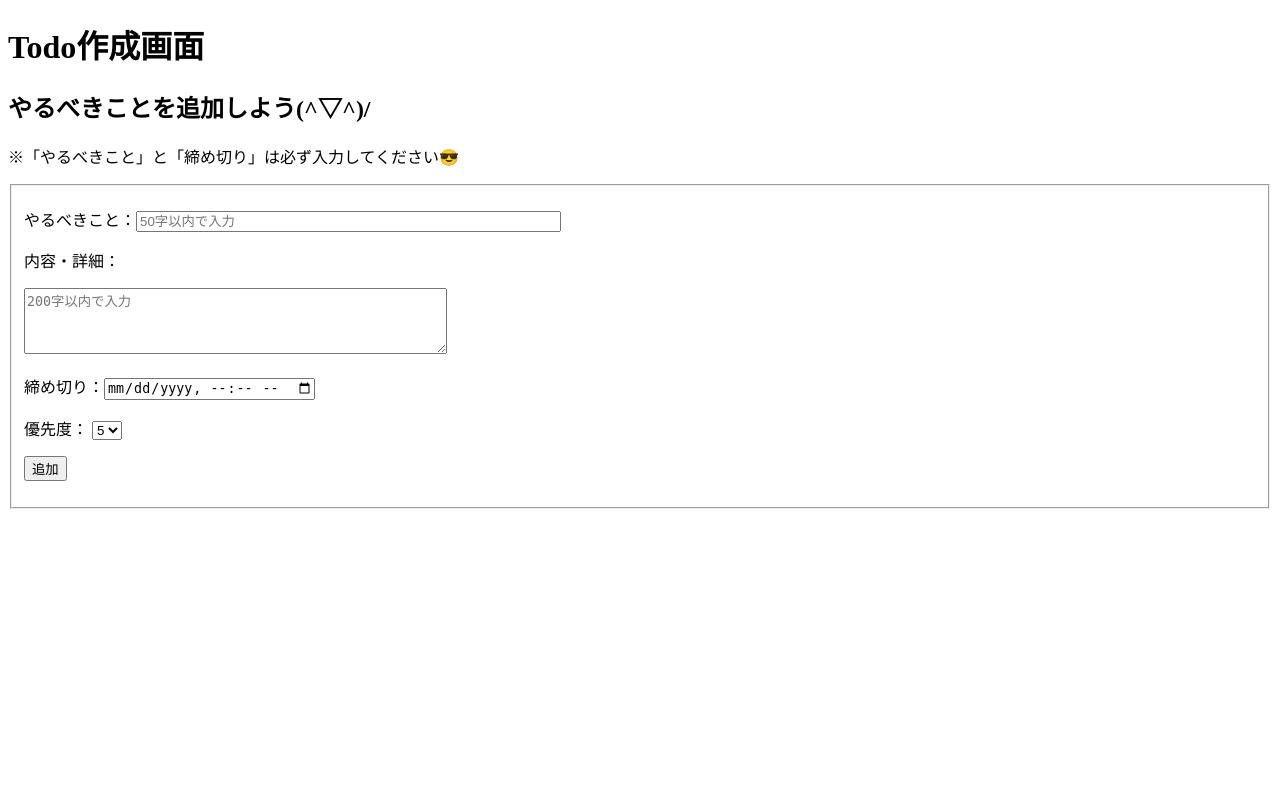
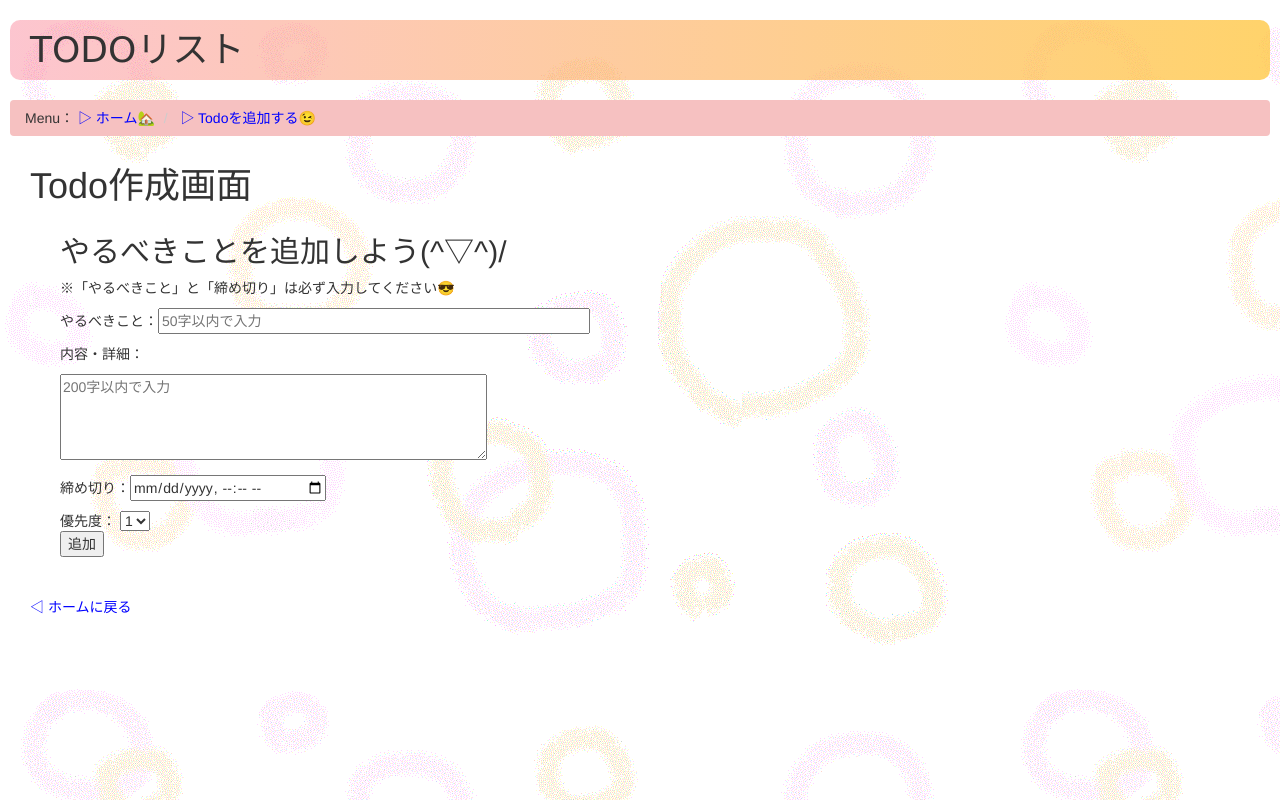
Before and after one commit to chikuwa1/Todo, a Django app: page /todos/create/ in a window 1280 px wide. Run offline with Django 4.2, Linux system fonts and the light colour scheme; some libraries are stand-ins or nearby versions.

Commit message:
index changed

```diff
--- a/mysite/todos/templates/todos/create.html
+++ b/mysite/todos/templates/todos/create.html
@@ -5,37 +5,57 @@
 
 <head>
     <meta charset="utf-8">
+    {% load static %}
+    <link rel="stylesheet" href="https://maxcdn.bootstrapcdn.com/bootstrap/3.3.7/css/bootstrap.min.css">
+    <script src="https://ajax.googleapis.com/ajax/libs/jquery/3.2.0/jquery.min.js"></script>
+    <script src="https://maxcdn.bootstrapcdn.com/bootstrap/3.3.7/js/bootstrap.min.js"></script>
+
+    <link rel="stylesheet" type="text/css" href="{% static 'todos/style.css' %}">
     <title>Todoの作成</title>
 </head>
 
 <body>
+    <h1 class="title">TODOリスト</h1>
+    <ul class="breadcrumb">
+        Menu：
+        <li><a href="{% url 'todos:index'%}">▷ ホーム🏡</a></li>
+        <li><a href="{% url 'todos:create'%}"> ▷ Todoを追加する😉</a></li>
+    </ul>
     <div>
         <h1>Todo作成画面</h1>
+        <div>
             <h2>やるべきことを追加しよう(^▽^)/</h2>
             <p>※「やるべきこと」と「締め切り」は必ず入力してください😎</p>
             <form action="{% url 'todos:create_conf' %}" method="post">
-            {% csrf_token %}
-            <!-- {% if error_message %}
+                <!-- {% csrf_token %}
+            {% if error_messages %}
+            {% for error_messege in error_messeges %}
             <p>{{ error_message }}</p>
+            {% endfor %}
             {% endif %} -->
-            <fieldset>
-                <p>やるべきこと：<input type="text" name='name' size="50" maxlength="50" placeholder="50字以内で入力" required></p>
+
+                <fieldset class="create_form">
+                    <p>やるべきこと：<input type="text" name='name' size="50" maxlength="50" placeholder="50字以内で入力" required>
+                    </p>
                     <p>内容・詳細：</p>
-                <p><textarea name="detail" cols="50" rows="4" maxlength="200" placeholder="200字以内で入力"></textarea></p>
+                    <p><textarea name="detail" cols="50" rows="4" maxlength="200" placeholder="200字以内で入力"></textarea>
+                    </p>
                     <p>締め切り：<input type="datetime-local" name="deadline" size="50" required></p>
                     優先度：
-                <select name="priolity" id="priolity" size="1" required>
+                    <select name="priolity" id="priolity" size="1">
                         <option value="5">5</option>
                         <option value="4">4</option>
                         <option value="3">3</option>
                         <option value="2">2</option>
-                    <option value="1">1</option>
+                        <option value="1" selected>1</option>
                     </select>
                     <p><button type="submit" value="追加">追加</button></p>
 
                 </fieldset>
             </form>
         </div>
+        <p><a href="{% url 'todos:index' %}">◁ ホームに戻る</a> </p>
+    </div>
 </body>
 
 </html>
--- a/mysite/todos/views.py
+++ b/mysite/todos/views.py
@@ -38,7 +38,7 @@ class DetailView(generic.DetailView):
 #     return render(request, 'todos/create.html')
 
 def create(request):
-    return render(request, 'todos/create.html')
+        return render(request, 'todos/create.html')
 
 
 # Todoを終了した際の表示 #これいらない、削除
@@ -49,9 +49,26 @@ def complete(request,todo_id):
 #     return HttpResponse(response % todo_id)
 
 def createConf(request):
-    # todo = get_object_or_404(Todo)
-    Todo.objects.create(name=request.POST['name'], detail=request.POST['detail'], deadline=request.POST['deadline'], priolity=request.POST['priolity'])
-    return render(request, 'todos/create_conf.html')
+    # today = datetime.datetime.now()
+    # form_error_messages = []
+
+    # if request.POST['name'] == '':
+    #     form_error_messages = "「やるべきこと」が未入力です。必ず入力してください。"
+
+    # if request.POST['deadline'] == '':
+    #     form_error_message = "「締め切り」が未入力です。必ず入力してください。"
+
+    # if request.POST['deadline']
+
+    # if form_error_messages != '':
+    #     template = loader.get_template('todos/create.html')
+    #     context = {
+    #         'error_messages': form_error_messages
+    #     }
+    #     return HttpResponse(template.render(context, request))
+    # else:
+        Todo.objects.create(name=request.POST['name'], detail=request.POST['detail'], deadline=request.POST['deadline'], priolity=request.POST['priolity'])
+        return render(request, 'todos/create_conf.html')
 
 # def EndView(request, todo_id):
 #     response = " end"
```
Also changed, not shown: mysite/todos/templates/todos/detail.html (+10 -4 lines), mysite/todos/templates/todos/index.html (+5 -2 lines). Lines whose indentation alone changed are shown as unchanged.
